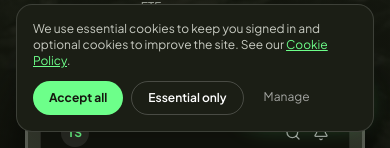
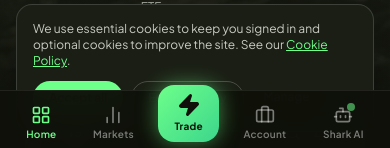
Before and after one commit to ElDera7/-Tradesharkltd, a React (Vite) app: page / in a window 390 px wide. Shown: the part 696-844 px from the top of the page. Built offline with nearby package versions, Linux system fonts and the light colour scheme; no server answers.

Commit message:
feat: remove copy traders from homepage, add mobile app bottom nav bar

```diff
--- a/src/App.tsx
+++ b/src/App.tsx
@@ -9,7 +9,7 @@ import { Hero } from './components/Hero';
 import { TrustBar } from './components/TrustBar';
 import { PricingSection } from './components/PricingSection';
 import { ProductRange } from './components/ProductRange';
-import { PopularInvestors } from './components/PopularInvestors';
+
 import { AiProducts } from './components/AiProducts';
 import { TrustSafety } from './components/TrustSafety';
 import { FinalCta } from './components/FinalCta';
@@ -34,7 +34,7 @@ import { ForgotPasswordPage, ResetPasswordPage, VerifyEmailPage, NotFoundPage }
 
 import { Instrument, PopularInvestor } from './types';
 import { PAGE_BY_SLUG, LEGACY_LINKS, CtaAction } from './data/pages';
-import { ArrowUp, ArrowRight } from 'lucide-react';
+import { ArrowUp, ArrowRight, LayoutGrid, BarChart2, Zap, Briefcase, Bot } from 'lucide-react';
 import { useBrokerage } from './context/BrokerageContext';
 import { useLocation, navigate, scrollToHash } from './lib/router';
 import { errMsg } from './lib/api';
@@ -134,7 +134,6 @@ export default function App() {
         <TrustBar />
         <PricingSection onLearnMore={() => navigate('/fees')} />
         <ProductRange onSelectInstrument={(inst) => setTradeInstrument(inst)} onStartInvesting={() => handleCta('signup')} />
-        <PopularInvestors onCopyInvestor={(inv) => setCopyInvestor(inv)} onExploreAll={() => navigate('/popular-investors')} />
         <AiProducts onOpenAiChat={() => setIsAiChatOpen(true)} />
         <TrustSafety />
         <FinalCta onSignUp={() => handleCta('signup')} />
@@ -142,8 +141,6 @@ export default function App() {
     );
   } else if (path === '/markets' || path.startsWith('/markets/')) {
     body = <MarketsPage category={path.split('/')[2]} onTrade={setTradeInstrument} />;
-  } else if (path === '/popular-investors') {
-    body = <InvestorsPage onCopy={setCopyInvestor} />;
   } else if (path === '/forgot-password') {
     body = <ForgotPasswordPage />;
   } else if (path === '/reset-password') {
@@ -169,12 +166,12 @@ export default function App() {
         currentUser={currentUser}
       />
 
-      <main className="flex-1">{body}</main>
+      <main className="flex-1 pb-0 md:pb-0">{body}</main>
 
       <Footer onOpenUserDashboard={() => openUserDashboard()} />
 
-      {/* Floating AI Assistant Trigger Button */}
-      <div className="fixed bottom-6 right-6 z-40 flex flex-col gap-3">
+      {/* Desktop Floating AI Button */}
+      <div className="hidden md:flex fixed bottom-6 right-6 z-40 flex-col gap-3">
         {showScrollTop && (
           <button
             onClick={() => window.scrollTo({ top: 0, behavior: 'smooth' })}
@@ -193,22 +190,72 @@ export default function App() {
             <span className="animate-ping absolute inline-flex h-full w-full rounded-full bg-[#15170f] opacity-40"></span>
             <span className="relative inline-flex rounded-full h-2.5 w-2.5 bg-[#15170f]"></span>
           </span>
-          <span className="text-xs sm:text-sm font-bold">Ask Shark AI</span>
+          <span className="text-sm font-bold">Ask Shark AI</span>
         </button>
       </div>
 
-      {/* Mobile Sticky CTA Bar */}
-      {showMobileStickyCta && !currentUser && (
-        <div className="md:hidden fixed bottom-0 inset-x-0 z-30 p-3 bg-[#15170f]/95 border-t border-white/10 backdrop-blur-md animate-slideUp">
+      {/* ── Mobile App Bottom Navigation Bar ── */}
+      <nav className="md:hidden fixed bottom-0 inset-x-0 z-50" style={{background: 'rgba(15,17,10,0.97)', backdropFilter: 'blur(20px)', borderTop: '1px solid rgba(255,255,255,0.08)'}}>
+        {/* Safe area spacer for iPhone home indicator */}
+        <div className="flex items-center justify-around px-2 pt-2 pb-[env(safe-area-inset-bottom,8px)]">
+
+          {/* Home */}
           <button
-            onClick={() => openAuth('signup')}
-            className="w-full py-3.5 rounded-full bg-[#6dff8a] text-[#15170f] font-bold text-sm shadow-[0_0_20px_rgba(109,255,138,0.3)] flex items-center justify-center gap-2"
+            onClick={() => { window.scrollTo({top:0,behavior:'smooth'}); }}
+            className="flex flex-col items-center gap-0.5 px-3 py-1.5 rounded-2xl transition-all active:scale-90"
+            style={{color: path==='/' ? '#6dff8a' : 'rgba(255,255,255,0.45)'}}
           >
-            <span>Start Investing with {config.appName}</span>
-            <ArrowRight className="w-4 h-4" />
+            <LayoutGrid className="w-5 h-5" />
+            <span className="text-[10px] font-semibold tracking-wide">Home</span>
           </button>
+
+          {/* Markets */}
+          <button
+            onClick={() => { window.location.href='/markets'; }}
+            className="flex flex-col items-center gap-0.5 px-3 py-1.5 rounded-2xl transition-all active:scale-90"
+            style={{color: path.startsWith('/markets') ? '#6dff8a' : 'rgba(255,255,255,0.45)'}}
+          >
+            <BarChart2 className="w-5 h-5" />
+            <span className="text-[10px] font-semibold tracking-wide">Markets</span>
+          </button>
+
+          {/* Trade — centre CTA */}
+          <button
+            onClick={() => currentUser ? openUserDashboard('trade') : openAuth('signup')}
+            className="flex flex-col items-center gap-0.5 -mt-5 px-4 py-2 rounded-2xl shadow-[0_0_20px_rgba(109,255,138,0.5)] active:scale-90 transition-all"
+            style={{background: 'linear-gradient(135deg,#6dff8a,#3dd68c)', color: '#0f110a'}}
+          >
+            <Zap className="w-6 h-6" fill="currentColor" />
+            <span className="text-[10px] font-bold tracking-wide">Trade</span>
+          </button>
+
+          {/* Portfolio */}
+          <button
+            onClick={() => currentUser ? openUserDashboard('portfolio') : openAuth('login')}
+            className="flex flex-col items-center gap-0.5 px-3 py-1.5 rounded-2xl transition-all active:scale-90"
+            style={{color: isUserPortal ? '#6dff8a' : 'rgba(255,255,255,0.45)'}}
+          >
+            <Briefcase className="w-5 h-5" />
+            <span className="text-[10px] font-semibold tracking-wide">{currentUser ? 'Portfolio' : 'Account'}</span>
+          </button>
+
+          {/* AI */}
+          <button
+            onClick={() => setIsAiChatOpen(true)}
+            className="flex flex-col items-center gap-0.5 px-3 py-1.5 rounded-2xl transition-all active:scale-90"
+            style={{color: isAiChatOpen ? '#6dff8a' : 'rgba(255,255,255,0.45)'}}
+          >
+            <span className="relative flex">
+              <span className="absolute -top-0.5 -right-0.5 w-2 h-2 rounded-full bg-[#6dff8a] animate-pulse"></span>
+              <Bot className="w-5 h-5" />
+            </span>
+            <span className="text-[10px] font-semibold tracking-wide">Shark AI</span>
+          </button>
+
         </div>
-      )}
+      </nav>
+      {/* Bottom padding so content isn't hidden behind mobile nav */}
+      <div className="md:hidden h-20" />
 
       <CookieBanner />
 
```
